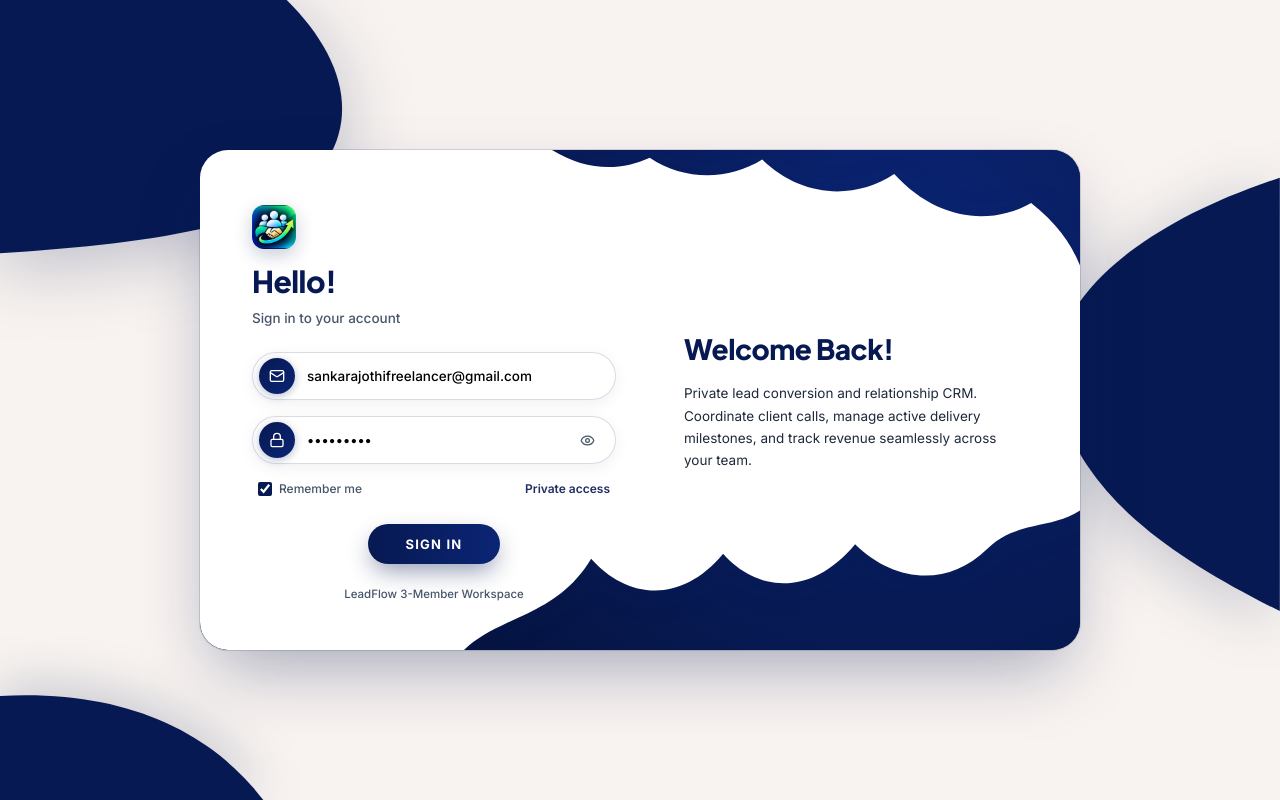
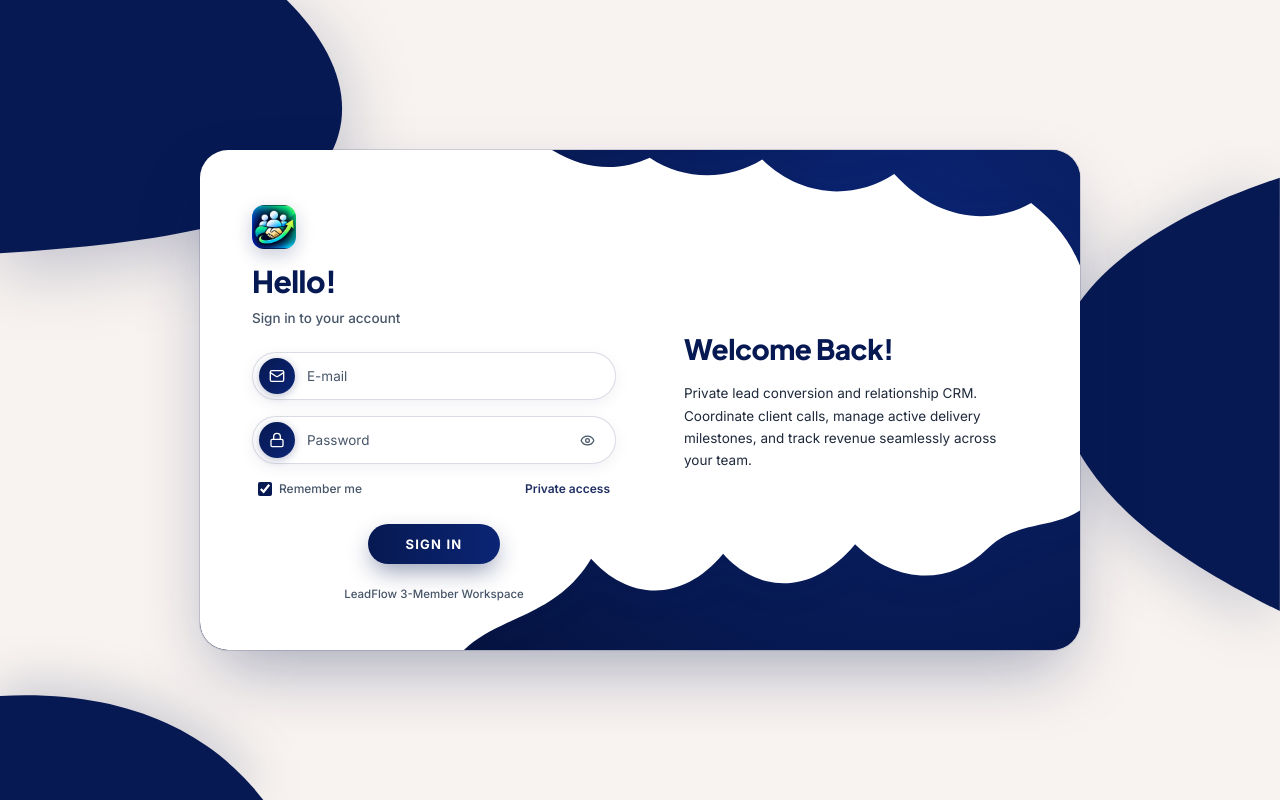
Before and after one commit to sankarajothifreelancer/LeadFlow, a React (Vite) app in the folder frontend/: page /login in a window 1280 px wide. Built offline with nearby package versions, Linux system fonts and the light colour scheme; no server answers.

Commit message:
fix: remove prefilled credentials from login form

```diff
--- a/frontend/src/pages/Login.jsx
+++ b/frontend/src/pages/Login.jsx
@@ -3,8 +3,8 @@ import { Mail, Lock, Eye, EyeOff } from 'lucide-react';
 import api from '../api';
 
 export function Login({ onLogin }) {
-  const [email, setEmail] = useState('sankarajothifreelancer@gmail.com');
-  const [password, setPassword] = useState('nobi@2406');
+  const [email, setEmail] = useState('');
+  const [password, setPassword] = useState('');
   const [showPassword, setShowPassword] = useState(false);
   const [rememberMe, setRememberMe] = useState(true);
   const [error, setError] = useState('');
```
